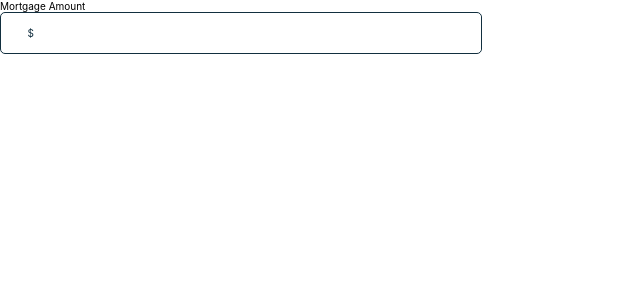
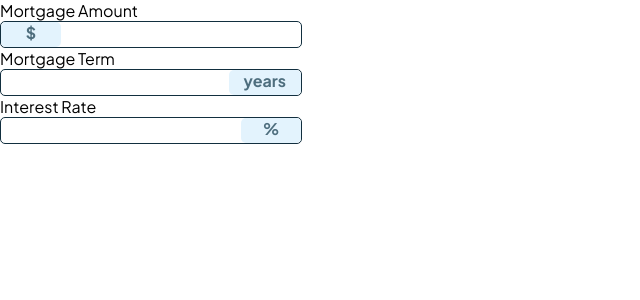
Before and after one commit to lyzboy/mortgage-repayment-calculator-main, a React (Create React App) app in the folder mortgage-calculator/: page / in a window 1280 px wide. Shown: the top 300 px of the page, without its empty margins (0-640 px from the left). Built offline with nearby package versions, Linux system fonts and the light colour scheme.

Commit message:
Visual test mock input components

```diff
--- a/mortgage-calculator/src/App.js
+++ b/mortgage-calculator/src/App.js
@@ -1,13 +1,23 @@
-import logo from './logo.svg';
-import './App.css';
-import CalculatorInput from './components/CalculatorInput/CalculatorInput';
+import logo from "./logo.svg";
+import "./App.css";
+import CalculatorInput from "./components/CalculatorInput/CalculatorInput";
 
 function App() {
-  return (
-    <div className="App">
-      <CalculatorInput label="Mortgage Amount" designator="$"/>
-    </div>
-  );
+    return (
+        <div className="App">
+            <CalculatorInput label="Mortgage Amount" designator="$" />
+            <CalculatorInput
+                label="Mortgage Term"
+                designator="years"
+                onLeft={false}
+            />
+            <CalculatorInput
+                label="Interest Rate"
+                designator="%"
+                onLeft={false}
+            />
+        </div>
+    );
 }
 
 export default App;
--- a/mortgage-calculator/src/components/CalculatorInput/CalculatorInput.module.scss
+++ b/mortgage-calculator/src/components/CalculatorInput/CalculatorInput.module.scss
@@ -4,25 +4,39 @@
     display: flex;
     align-items: start;
     flex-direction: column;
+    font-size: 1.6rem;
 }
 .mockInput {
     width: 30rem;
     height: 2.5rem;
-    color: map-get($color, "Slate-900");
+    color: map-get($color, "Slate-700");
     border: solid 1px map-get($color, "Slate-900");
     display: flex;
     border: solid 1px map-get($color, "Slate-900");
-    border-radius: 5px;
+    border-radius: 0.5rem;
     align-items: center;
 
     input {
         border: none;
         flex: 7 7;
         height: 80%;
+        border-radius: 0.5rem;
+        font-family: inherit;
+        font-weight: 700;
+        color: map-get($color, "Slate-900");
+        padding-left: 1.5rem;
+        padding-right: 1.5rem;
     }
 
     p {
         flex: 1 1;
-        margin: auto;
+        padding: auto 5px;
+        background-color: map-get($color, "Slate-100");
+        padding-left: 1.5rem;
+        padding-right: 1.5rem;
+        height: 100%;
+        font-weight: 700;
+        margin: 0;
+        border-radius: 0.5rem;
     }
 }
--- a/mortgage-calculator/src/index.css
+++ b/mortgage-calculator/src/index.css
@@ -1,17 +1,22 @@
+@import url("https://fonts.googleapis.com/css2?family=Plus+Jakarta+Sans:ital,wght@0,200..800;1,200..800&display=swap");
+
 :root {
     margin: 0;
     box-sizing: border-box;
     padding: 0;
 }
 
-body {
+body,
+html {
     font-size: 62.5%;
     margin: 0;
-    font-family: -apple-system, BlinkMacSystemFont, "Segoe UI", "Roboto",
-        "Oxygen", "Ubuntu", "Cantarell", "Fira Sans", "Droid Sans",
-        "Helvetica Neue", sans-serif;
+    font-family: -apple-system, BlinkMacSystemFont, "Plus Jakarta Sans",
+        "Segoe UI", "Roboto", "Oxygen", "Ubuntu", "Cantarell", "Fira Sans",
+        "Droid Sans", "Helvetica Neue", sans-serif;
     -webkit-font-smoothing: antialiased;
     -moz-osx-font-smoothing: grayscale;
+
+    font-family: "Plus Jakarta Sans", sans-serif;
 }
 
 code {
```
